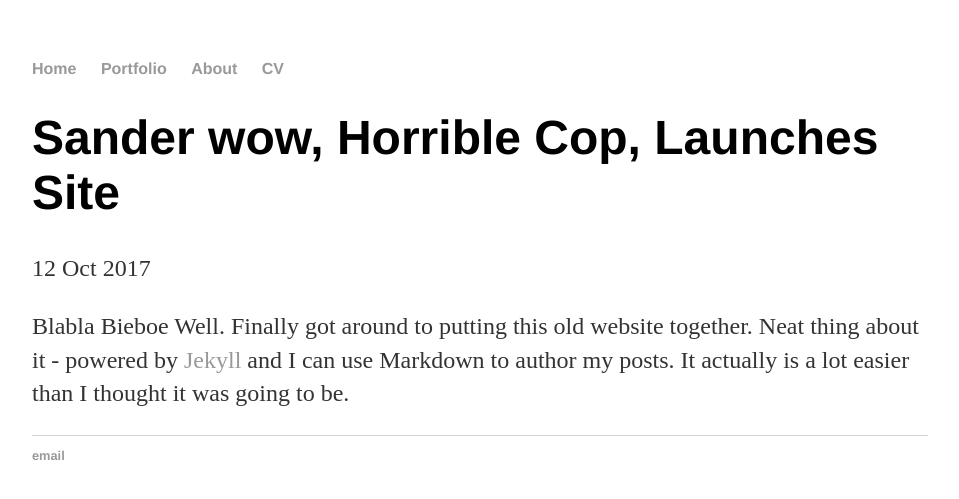
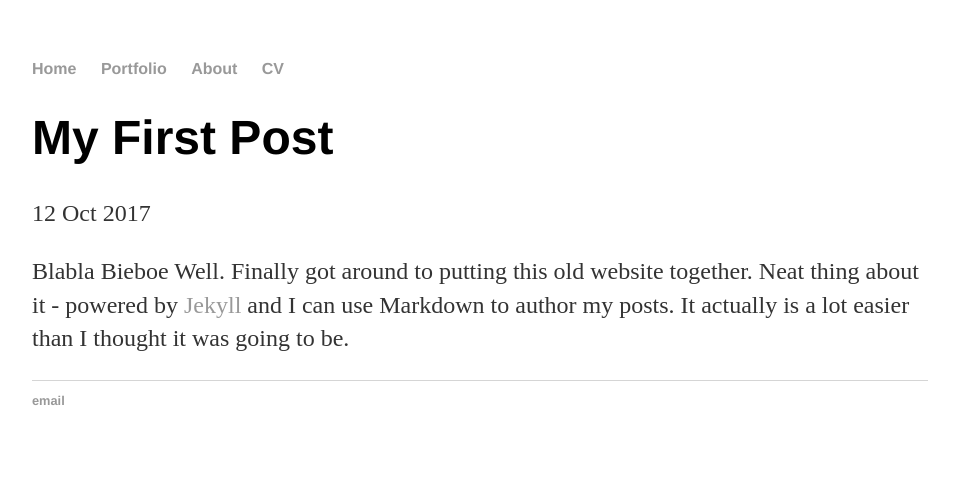
Before and after one commit to SanderHageman/sanderhageman.github.io, a Jekyll site: the page built from _posts/2017-10-12-my-first-post.md, in a window 1280 px wide. Shown: the top 499 px of the page, without its empty margins (160-1119 px from the left). Built offline with Jekyll 4.4.1, drawn with Linux system fonts in a browser that asks for light colours.

Commit message:
Update 2017-10-12-my-first-post.md

```diff
--- a/_posts/2017-10-12-my-first-post.md
+++ b/_posts/2017-10-12-my-first-post.md
@@ -1,6 +1,6 @@
 ---
 layout: post
-title: "Sander wow, Horrible Cop, Launches Site"
+title: "My First Post"
 date: 2017-10-12
 ---
 
```
